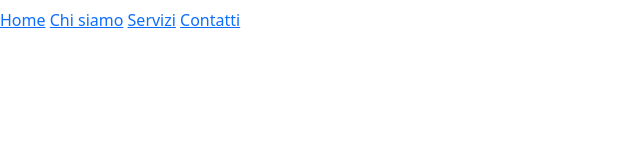
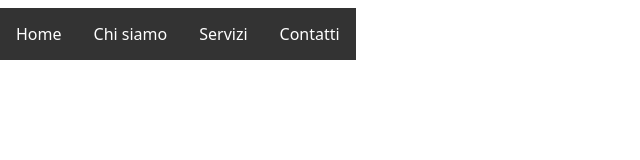
Before and after one commit to DamianoBernardi/Sito_arte, a plain HTML site: page index.html in a window 1280 px wide. Shown: the whole page, without its empty margins (0-640 px from the left). Drawn offline with nearby package versions, Linux system fonts and the light colour scheme.

Commit message:
nuova navbar

```diff
--- a/index.html
+++ b/index.html
@@ -14,10 +14,21 @@
         list-style-type: none;
         margin: 0;
         padding: 0;
+        overflow: hidden;
+        background-color: #333;
         }
-
         li {
-        display: inline;
+        float: left;
+        }
+        li a {
+          display: block;
+          color: white;
+          text-align: center;
+          padding: 14px 16px;
+          text-decoration: none;
+        }
+        li a:hover {
+          background-color: #111;
         }
       </style>
       <nav class="navbar">
```
